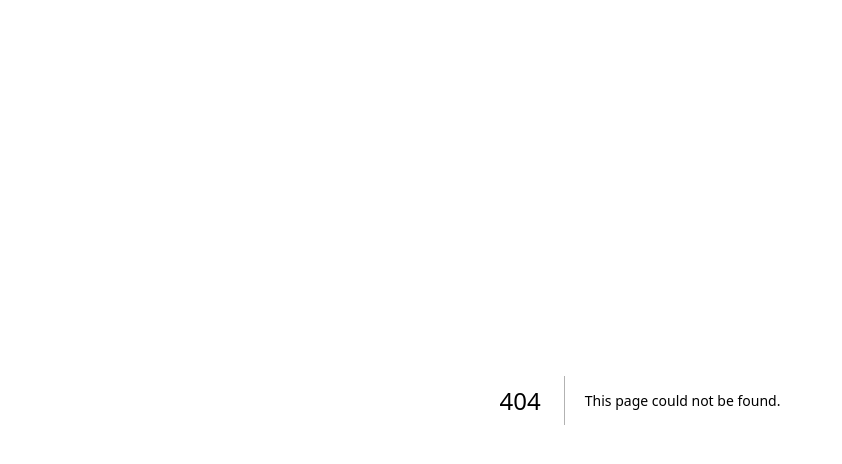
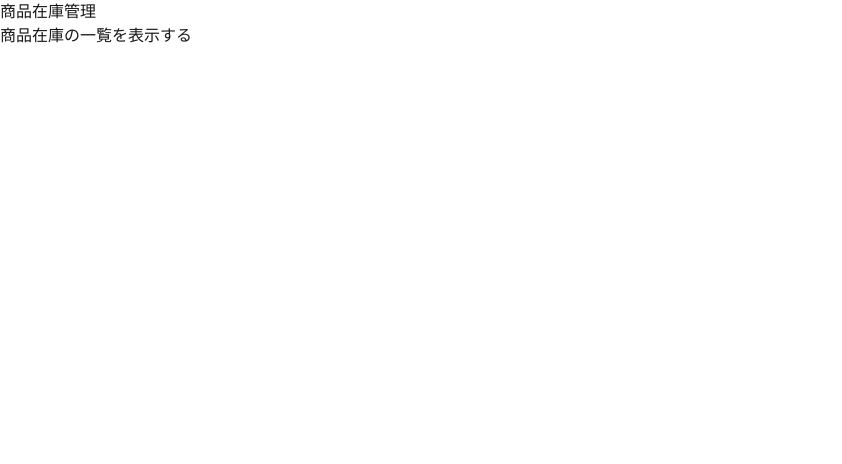
Before and after one commit to ot-nemoto/full-stack-web-development-frontend, a Next.js app: page /inventory/products/1 in a window 1280 px wide. Before the commit this address had no page. Shown: the top 464 px of the page, without its empty margins (0-842 px from the left). Built offline with nearby package versions, Linux system fonts and the light colour scheme.

Commit message:
画面の作成

```diff
--- /dev/null
+++ b/app/inventory/products/[id]/page.tsx
@@ -0,0 +1,8 @@
+export default function Page() {
+  return (
+    <div>
+      <h2>商品在庫管理</h2>
+      <p>商品在庫の一覧を表示する</p>
+    </div>
+  );
+}
--- /dev/null
+++ b/app/inventory/products/page.tsx
@@ -0,0 +1,8 @@
+export default function Page() {
+  return (
+    <div>
+      <h2>商品一覧</h2>
+      <p>商品の一覧を表示</p>
+    </div>
+  );
+}
--- /dev/null
+++ b/app/login/page.tsx
@@ -0,0 +1,8 @@
+export default function Page() {
+  return (
+    <div>
+      <h2>ログイン</h2>
+      <p>ログインの入力項目を表示する</p>
+    </div>
+  );
+}
```
